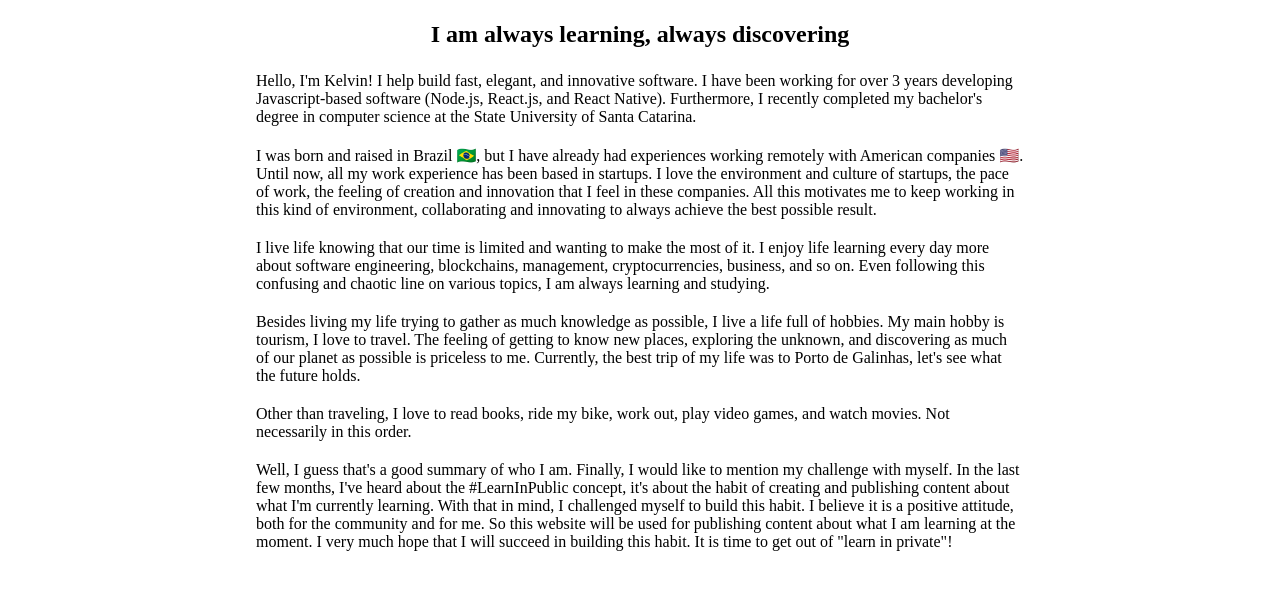
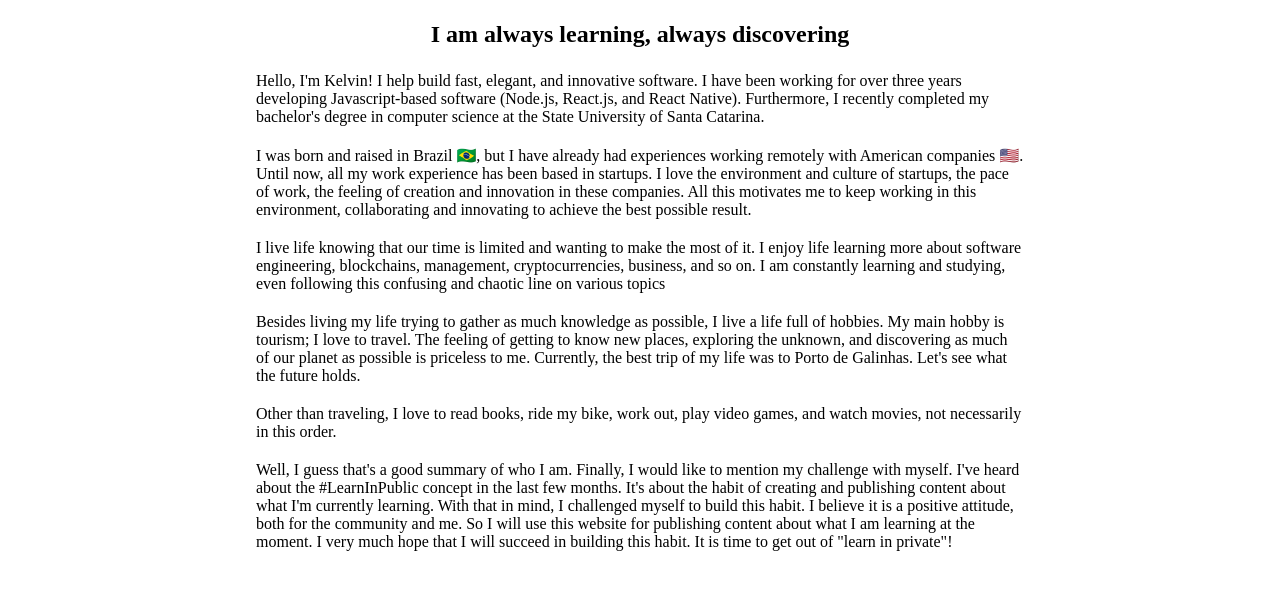
Before and after one commit to kelvinwelter/kelvinwebsite, a Gatsby site: page /about in a window 1280 px wide. Shown: the part 36-626 px from the top of the page. Built offline with nearby package versions, Linux system fonts and the light colour scheme; Gatsby itself is replaced by a stand-in of ours.

Commit message:
improve about page text

```diff
--- a/src/pages/about.js
+++ b/src/pages/about.js
@@ -10,37 +10,38 @@ const AboutPage = () => {
         <Heading mb={8}>I am always learning, always discovering</Heading>
         <Text mb={4}>
           Hello, I'm Kelvin! I help build fast, elegant, and innovative software.
-          I have been working for over 3 years developing Javascript-based software (Node.js, React.js, and React Native).
+          I have been working for over three years developing Javascript-based software (Node.js, React.js, and React Native).
           Furthermore, I recently completed my bachelor's degree in computer science at the State University of Santa Catarina.
         </Text>
         <Text mb={4}>
           I was born and raised in Brazil 🇧🇷, but I have already had experiences working remotely with American companies 🇺🇸.
           Until now, all my work experience has been based in startups.
-          I love the environment and culture of startups, the pace of work, the feeling of creation and innovation that I feel in these companies.
-          All this motivates me to keep working in this kind of environment, collaborating and innovating to always achieve the best possible result.
+          I love the environment and culture of startups, the pace of work, the feeling of creation and innovation in these companies.
+          All this motivates me to keep working in this environment, collaborating and innovating to achieve the best possible result.
         </Text>
         <Text mb={4}>
           I live life knowing that our time is limited and wanting to make the most of it.
-          I enjoy life learning every day more about software engineering, blockchains, management, cryptocurrencies, business, and so on.
-          Even following this confusing and chaotic line on various topics, I am always learning and studying.
+          I enjoy life learning more about software engineering, blockchains, management, cryptocurrencies, business, and so on.
+          I am constantly learning and studying, even following this confusing and chaotic line on various topics
         </Text>
         <Text mb={4}>
           Besides living my life trying to gather as much knowledge as possible, I live a life full of hobbies.
-          My main hobby is tourism, I love to travel.
+          My main hobby is tourism; I love to travel.
           The feeling of getting to know new places, exploring the unknown, and discovering as much of our planet as possible is priceless to me.
-          Currently, the best trip of my life was to Porto de Galinhas, let's see what the future holds.
+          Currently, the best trip of my life was to Porto de Galinhas.
+          Let's see what the future holds.
         </Text>
         <Text mb={4}>
-          Other than traveling, I love to read books, ride my bike, work out, play video games, and watch movies.
-          Not necessarily in this order.
+          Other than traveling, I love to read books, ride my bike, work out, play video games, and watch movies, not necessarily in this order.
         </Text>
         <Text mb={4}>
           Well, I guess that's a good summary of who I am.
           Finally, I would like to mention my challenge with myself.
-          In the last few months, I've heard about the #LearnInPublic concept, it's about the habit of creating and publishing content about what I'm currently learning.
+          I've heard about the #LearnInPublic concept in the last few months.
+          It's about the habit of creating and publishing content about what I'm currently learning.
           With that in mind, I challenged myself to build this habit.
-          I believe it is a positive attitude, both for the community and for me.
-          So this website will be used for publishing content about what I am learning at the moment.
+          I believe it is a positive attitude, both for the community and me.
+          So I will use this website for publishing content about what I am learning at the moment.
           I very much hope that I will succeed in building this habit.
           It is time to get out of "learn in private"!
         </Text>
```
